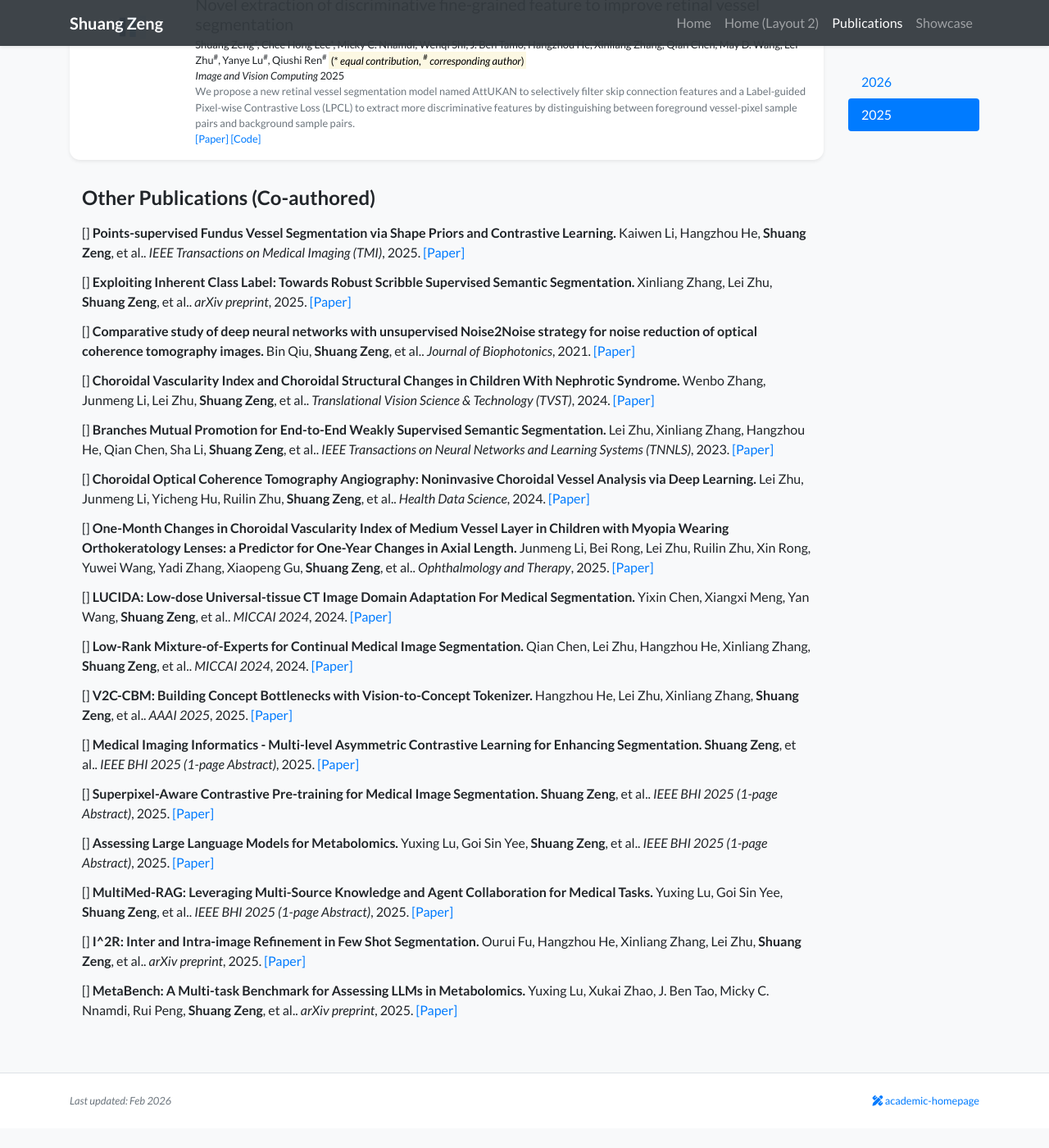
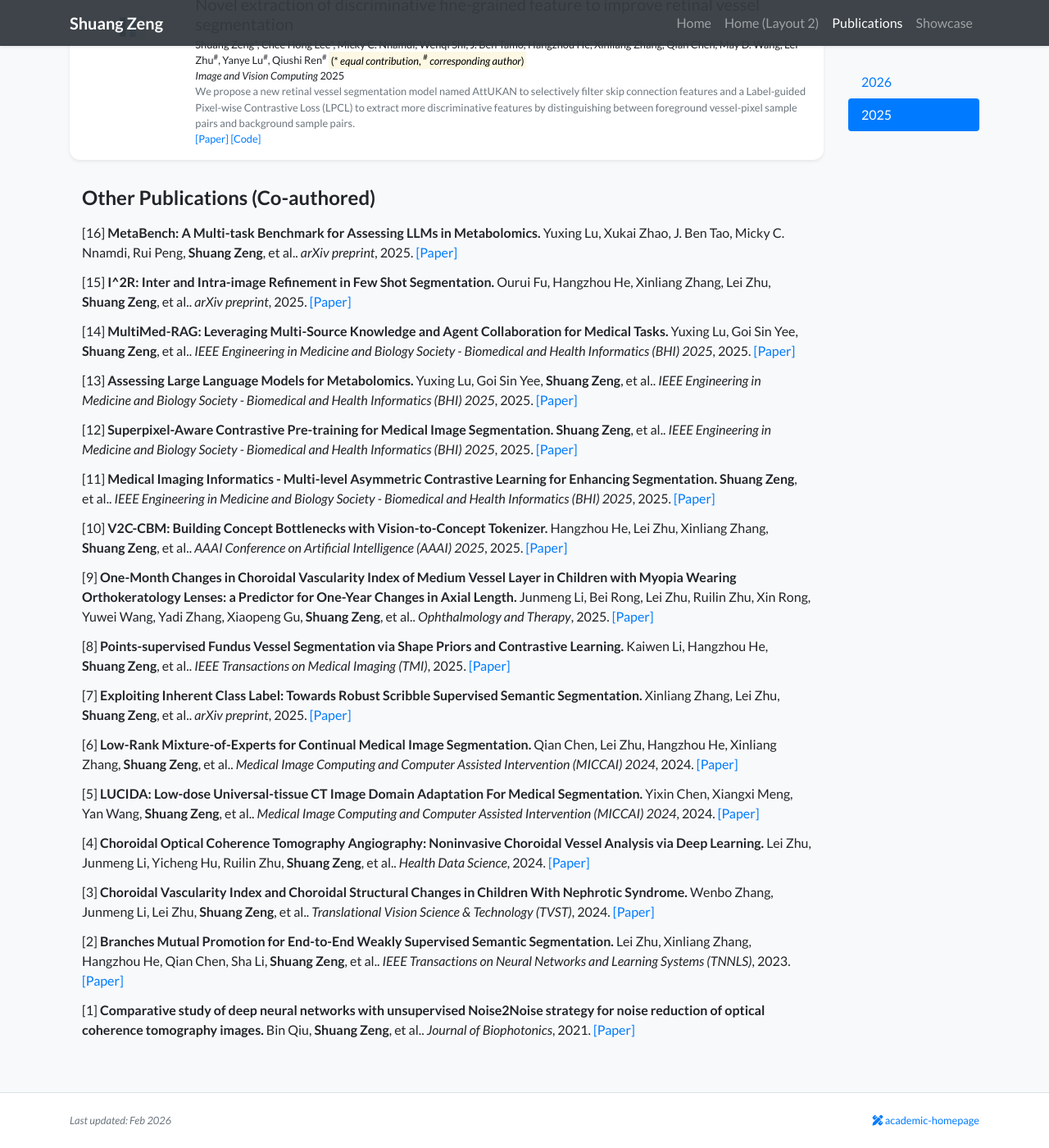
Before and after one commit to stevezs315/stevezs315.github.io, a Jekyll site: the page built from publications.html, in a window 1280 px wide and 1400 px high, scrolled down 839 px. Shown: the whole window at 82% size. Built offline with Jekyll 4.4.1, drawn with Linux system fonts in a browser that asks for light colours; nearby versions of some CDN libraries; a style sheet for code colours, icons or effects is not loaded; before the commit the page ends 2215 px from its top, so only the background shows below that.

Commit message:
Update co-author_pub.yml

```diff
--- a/_data/co-author_pub.yml
+++ b/_data/co-author_pub.yml
@@ -1,95 +1,111 @@
+- title: "MetaBench: A Multi-task Benchmark for Assessing LLMs in Metabolomics"
+  authors: "Yuxing Lu, Xukai Zhao, J. Ben Tao, Micky C. Nnamdi, Rui Peng, <strong>Shuang Zeng</strong>, et al."
+  venue: "arXiv preprint"
+  year: 2025
+  url: "https://www.arxiv.org/abs/2510.14944"
+  index: 16
+
+- title: "I^2R: Inter and Intra-image Refinement in Few Shot Segmentation"
+  authors: "Ourui Fu, Hangzhou He, Xinliang Zhang, Lei Zhu, <strong>Shuang Zeng</strong>, et al."
+  venue: "arXiv preprint"
+  year: 2025
+  url: "https://arxiv.org/abs/2507.05838"
+  index: 15
+
+- title: "MultiMed-RAG: Leveraging Multi-Source Knowledge and Agent Collaboration for Medical Tasks"
+  authors: "Yuxing Lu, Goi Sin Yee, <strong>Shuang Zeng</strong>, et al."
+  venue: "IEEE Engineering in Medicine and Biology Society - Biomedical and Health Informatics (BHI) 2025"
+  year: 2025
+  url: "https://openreview.net/forum?id=G5beqcp9fE"
+  index: 14
+
+- title: "Assessing Large Language Models for Metabolomics"
+  authors: "Yuxing Lu, Goi Sin Yee, <strong>Shuang Zeng</strong>, et al."
+  venue: "IEEE Engineering in Medicine and Biology Society - Biomedical and Health Informatics (BHI) 2025"
+  year: 2025
+  url: "https://openreview.net/forum?id=jrjoVhZzgx"
+  index: 13
+
+- title: "Superpixel-Aware Contrastive Pre-training for Medical Image Segmentation"
+  authors: "<strong>Shuang Zeng</strong>, et al."
+  venue: "IEEE Engineering in Medicine and Biology Society - Biomedical and Health Informatics (BHI) 2025"
+  year: 2025
+  url: "https://openreview.net/forum?id=hxTdIFhzA2"
+  index: 12
+
+- title: "Medical Imaging Informatics - Multi-level Asymmetric Contrastive Learning for Enhancing Segmentation"
+  authors: "<strong>Shuang Zeng</strong>, et al."
+  venue: "IEEE Engineering in Medicine and Biology Society - Biomedical and Health Informatics (BHI) 2025"
+  year: 2025
+  url: "https://openreview.net/forum?id=mQGjZLK2BT"
+  index: 11
+
+- title: "V2C-CBM: Building Concept Bottlenecks with Vision-to-Concept Tokenizer"
+  authors: "Hangzhou He, Lei Zhu, Xinliang Zhang, <strong>Shuang Zeng</strong>, et al."
+  venue: "AAAI Conference on Artificial Intelligence (AAAI) 2025"
+  year: 2025
+  url: "https://arxiv.org/pdf/2501.04975"
+  index: 10
+
+- title: "One-Month Changes in Choroidal Vascularity Index of Medium Vessel Layer in Children with Myopia Wearing Orthokeratology Lenses: a Predictor for One-Year Changes in Axial Length"
+  authors: "Junmeng Li, Bei Rong, Lei Zhu, Ruilin Zhu, Xin Rong, Yuwei Wang, Yadi Zhang, Xiaopeng Gu, <strong>Shuang Zeng</strong>, et al."
+  venue: "Ophthalmology and Therapy"
+  year: 2025
+  url: "https://link.springer.com/article/10.1007/s40123-025-01210-2"
+  index: 9
+
 - title: "Points-supervised Fundus Vessel Segmentation via Shape Priors and Contrastive Learning"
   authors: "Kaiwen Li, Hangzhou He, <strong>Shuang Zeng</strong>, et al."
   venue: "IEEE Transactions on Medical Imaging (TMI)"
   year: 2025
   url: "https://ieeexplore.ieee.org/document/11072425"
+  index: 8
 
 - title: "Exploiting Inherent Class Label: Towards Robust Scribble Supervised Semantic Segmentation"
   authors: "Xinliang Zhang, Lei Zhu, <strong>Shuang Zeng</strong>, et al."
   venue: "arXiv preprint"
   year: 2025
   url: "https://arxiv.org/abs/2503.13895"
+  index: 7
+
+- title: "Low-Rank Mixture-of-Experts for Continual Medical Image Segmentation"
+  authors: "Qian Chen, Lei Zhu, Hangzhou He, Xinliang Zhang, <strong>Shuang Zeng</strong>, et al."
+  venue: "Medical Image Computing and Computer Assisted Intervention (MICCAI) 2024"
+  year: 2024
+  url: "https://arxiv.org/abs/2406.13583"
+  index: 6
+
+- title: "LUCIDA: Low-dose Universal-tissue CT Image Domain Adaptation For Medical Segmentation"
+  authors: "Yixin Chen, Xiangxi Meng, Yan Wang, <strong>Shuang Zeng</strong>, et al."
+  venue: "Medical Image Computing and Computer Assisted Intervention (MICCAI) 2024"
+  year: 2024
+  url: "https://link.springer.com/chapter/10.1007/978-3-031-72111-3_37"
+  index: 5
+
+- title: "Choroidal Optical Coherence Tomography Angiography: Noninvasive Choroidal Vessel Analysis via Deep Learning"
+  authors: "Lei Zhu, Junmeng Li, Yicheng Hu, Ruilin Zhu, <strong>Shuang Zeng</strong>, et al."
+  venue: "Health Data Science"
+  year: 2024
+  url: "https://pubmed.ncbi.nlm.nih.gov/39257642/"
+  index: 4
+
+- title: "Choroidal Vascularity Index and Choroidal Structural Changes in Children With Nephrotic Syndrome"
+  authors: "Wenbo Zhang, Junmeng Li, Lei Zhu, <strong>Shuang Zeng</strong>, et al."
+  venue: "Translational Vision Science & Technology (TVST)"
+  year: 2024
+  url: "https://doi.org/10.1167/tvst.13.3.18"
+  index: 3
+
+- title: "Branches Mutual Promotion for End-to-End Weakly Supervised Semantic Segmentation"
+  authors: "Lei Zhu, Xinliang Zhang, Hangzhou He, Qian Chen, Sha Li, <strong>Shuang Zeng</strong>, et al."
+  venue: "IEEE Transactions on Neural Networks and Learning Systems (TNNLS)"
+  year: 2023
+  url: "https://arxiv.org/abs/2308.04949"
+  index: 2
 
 - title: "Comparative study of deep neural networks with unsupervised Noise2Noise strategy for noise reduction of optical coherence tomography images"
   authors: "Bin Qiu, <strong>Shuang Zeng</strong>, et al."
   venue: "Journal of Biophotonics"
   year: 2021
   url: "https://doi.org/10.1002/jbio.202100151"
-
-- title: "Choroidal Vascularity Index and Choroidal Structural Changes in Children With Nephrotic Syndrome"
-  authors: "Wenbo Zhang, Junmeng Li, Lei Zhu, <strong>Shuang Zeng</strong>, et al."
-  venue: "Translational Vision Science & Technology (TVST)"
-  year: 2024
-  url: "https://doi.org/10.1167/tvst.13.3.18"
-
-- title: "Branches Mutual Promotion for End-to-End Weakly Supervised Semantic Segmentation"
-  authors: "Lei Zhu, Xinliang Zhang, Hangzhou He, Qian Chen, Sha Li, <strong>Shuang Zeng</strong>, et al."
-  venue: "IEEE Transactions on Neural Networks and Learning Systems (TNNLS)"
-  year: 2023
-  url: "https://arxiv.org/abs/2308.04949"
-
-- title: "Choroidal Optical Coherence Tomography Angiography: Noninvasive Choroidal Vessel Analysis via Deep Learning"
-  authors: "Lei Zhu, Junmeng Li, Yicheng Hu, Ruilin Zhu, <strong>Shuang Zeng</strong>, et al."
-  venue: "Health Data Science"
-  year: 2024
-  url: "https://pubmed.ncbi.nlm.nih.gov/39257642/"
-
-- title: "One-Month Changes in Choroidal Vascularity Index of Medium Vessel Layer in Children with Myopia Wearing Orthokeratology Lenses: a Predictor for One-Year Changes in Axial Length"
-  authors: "Junmeng Li, Bei Rong, Lei Zhu, Ruilin Zhu, Xin Rong, Yuwei Wang, Yadi Zhang, Xiaopeng Gu, <strong>Shuang Zeng</strong>, et al."
-  venue: "Ophthalmology and Therapy"
-  year: 2025
-  url: "https://link.springer.com/article/10.1007/s40123-025-01210-2"
-
-- title: "LUCIDA: Low-dose Universal-tissue CT Image Domain Adaptation For Medical Segmentation"
-  authors: "Yixin Chen, Xiangxi Meng, Yan Wang, <strong>Shuang Zeng</strong>, et al."
-  venue: "MICCAI 2024"
-  year: 2024
-  url: "https://link.springer.com/chapter/10.1007/978-3-031-72111-3_37"
-
-- title: "Low-Rank Mixture-of-Experts for Continual Medical Image Segmentation"
-  authors: "Qian Chen, Lei Zhu, Hangzhou He, Xinliang Zhang, <strong>Shuang Zeng</strong>, et al."
-  venue: "MICCAI 2024"
-  year: 2024
-  url: "https://arxiv.org/abs/2406.13583"
-
-- title: "V2C-CBM: Building Concept Bottlenecks with Vision-to-Concept Tokenizer"
-  authors: "Hangzhou He, Lei Zhu, Xinliang Zhang, <strong>Shuang Zeng</strong>, et al."
-  venue: "AAAI 2025"
-  year: 2025
-  url: "https://arxiv.org/pdf/2501.04975"
-
-- title: "Medical Imaging Informatics - Multi-level Asymmetric Contrastive Learning for Enhancing Segmentation"
-  authors: "<strong>Shuang Zeng</strong>, et al."
-  venue: "IEEE BHI 2025 (1-page Abstract)"
-  year: 2025
-  url: "https://openreview.net/forum?id=mQGjZLK2BT"
-
-- title: "Superpixel-Aware Contrastive Pre-training for Medical Image Segmentation"
-  authors: "<strong>Shuang Zeng</strong>, et al."
-  venue: "IEEE BHI 2025 (1-page Abstract)"
-  year: 2025
-  url: "https://openreview.net/forum?id=hxTdIFhzA2"
-
-- title: "Assessing Large Language Models for Metabolomics"
-  authors: "Yuxing Lu, Goi Sin Yee, <strong>Shuang Zeng</strong>, et al."
-  venue: "IEEE BHI 2025 (1-page Abstract)"
-  year: 2025
-  url: "https://openreview.net/forum?id=jrjoVhZzgx"
-
-- title: "MultiMed-RAG: Leveraging Multi-Source Knowledge and Agent Collaboration for Medical Tasks"
-  authors: "Yuxing Lu, Goi Sin Yee, <strong>Shuang Zeng</strong>, et al."
-  venue: "IEEE BHI 2025 (1-page Abstract)"
-  year: 2025
-  url: "https://openreview.net/forum?id=G5beqcp9fE"
-
-- title: "I^2R: Inter and Intra-image Refinement in Few Shot Segmentation"
-  authors: "Ourui Fu, Hangzhou He, Xinliang Zhang, Lei Zhu, <strong>Shuang Zeng</strong>, et al."
-  venue: "arXiv preprint"
-  year: 2025
-  url: "https://arxiv.org/abs/2507.05838"
-
-- title: "MetaBench: A Multi-task Benchmark for Assessing LLMs in Metabolomics"
-  authors: "Yuxing Lu, Xukai Zhao, J. Ben Tao, Micky C. Nnamdi, Rui Peng, <strong>Shuang Zeng</strong>, et al."
-  venue: "arXiv preprint"
-  year: 2025
-  url: "https://www.arxiv.org/abs/2510.14944"
+  index: 1
```
